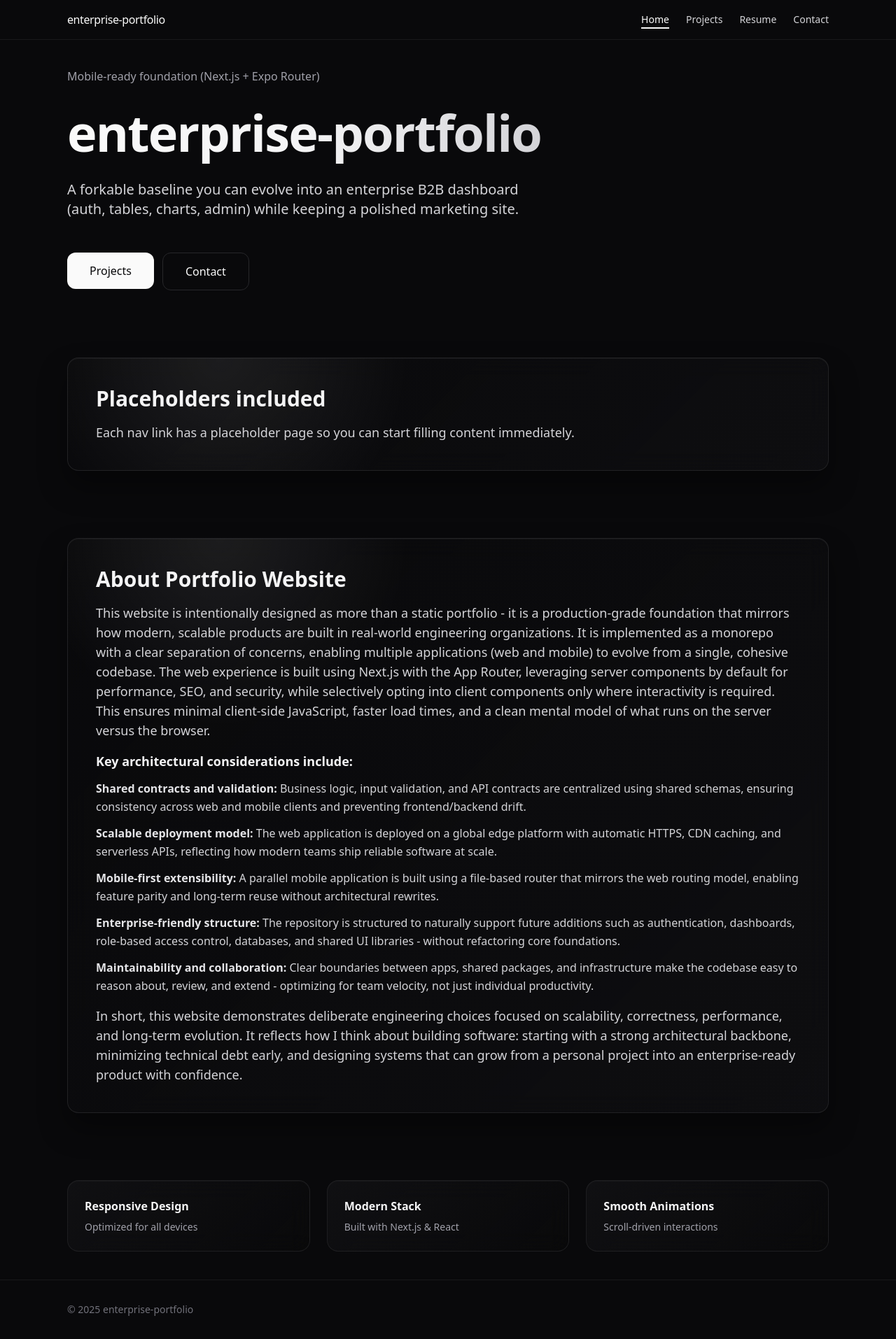
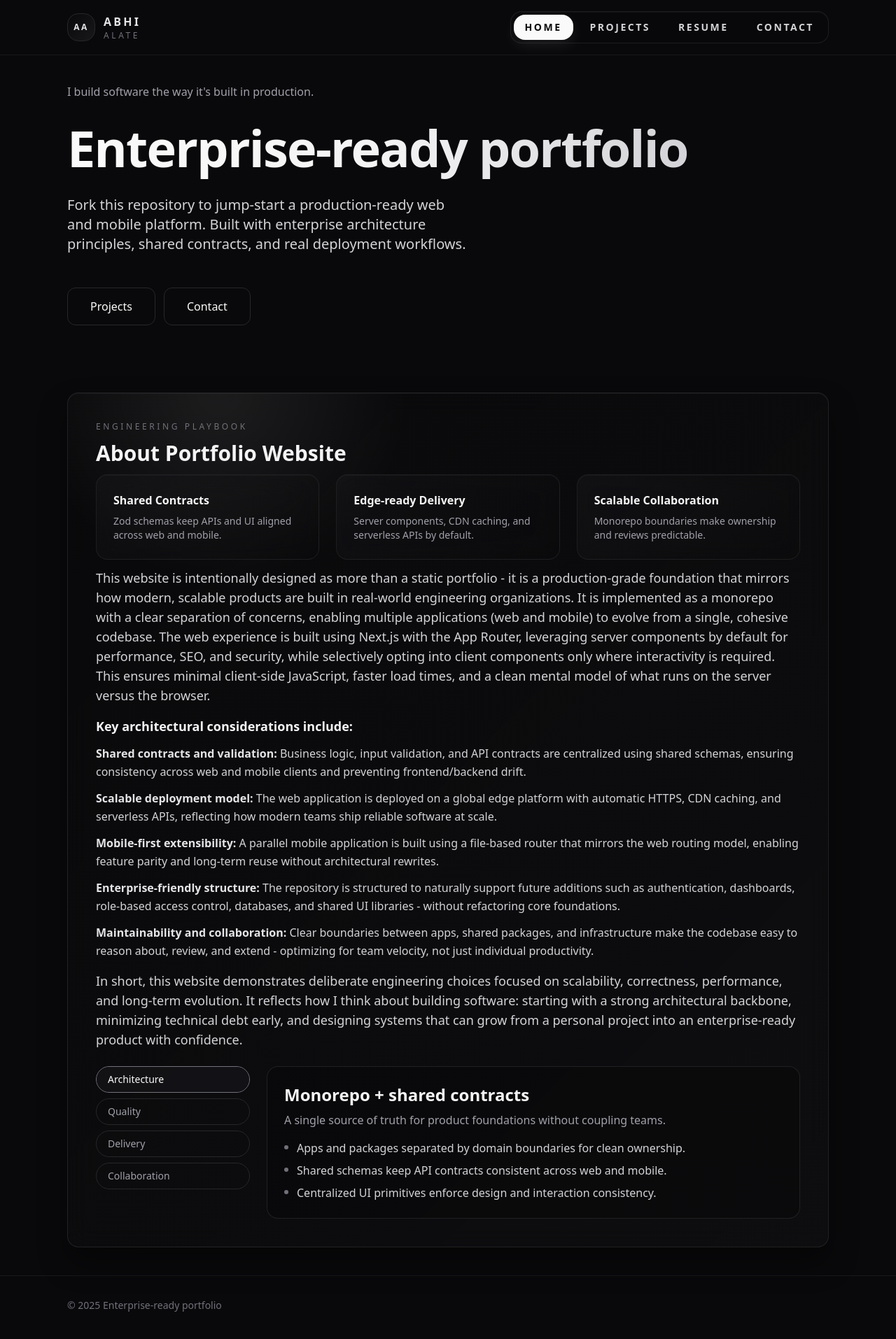
Before and after one commit to AbhishekAlate/enterprise-portfolio, a Next.js app in the folder apps/web/: page / in a window 1280 px wide. Shown: the whole page at 70% size. Built offline with nearby package versions, Linux system fonts and the light colour scheme.

Commit message:
Adding embedded content, favicon, rehauling navbar UI to be mobile friendly.

```diff
--- a/apps/web/src/app/page.tsx
+++ b/apps/web/src/app/page.tsx
@@ -1,7 +1,8 @@
 "use client";
 
-import { motion } from "framer-motion";
+import { AnimatePresence, motion } from "framer-motion";
 import Link from "next/link";
+import { useState } from "react";
 import ScrollReveal from "@/components/ScrollReveal";
 import FadeIn from "@/components/FadeIn";
 import StaggerChildren from "@/components/StaggerChildren";
@@ -9,28 +10,78 @@ import StaggerItem from "@/components/StaggerItem";
 import { MotionCard } from "@/components/ui/Card";
 
 export default function HomePage() {
+  const playbookTabs = [
+    {
+      id: "architecture",
+      label: "Architecture",
+      title: "Monorepo + shared contracts",
+      description: "A single source of truth for product foundations without coupling teams.",
+      bullets: [
+        "Apps and packages separated by domain boundaries for clean ownership.",
+        "Shared schemas keep API contracts consistent across web and mobile.",
+        "Centralized UI primitives enforce design and interaction consistency.",
+      ],
+    },
+    {
+      id: "quality",
+      label: "Quality",
+      title: "Release-ready quality gates",
+      description: "Automation-first reliability that scales with product complexity.",
+      bullets: [
+        "Schema validation on inputs reduces production regressions.",
+        "Type-safe contracts keep compile-time checks on critical paths.",
+        "A testable module layout enables fast, targeted coverage growth.",
+      ],
+    },
+    {
+      id: "delivery",
+      label: "Delivery",
+      title: "Modern deployment model",
+      description: "Built for fast, safe delivery with edge-friendly infrastructure.",
+      bullets: [
+        "Server-rendered defaults for speed, SEO, and minimal client JS.",
+        "Serverless APIs designed for global scale and reliability.",
+        "Observability-friendly boundaries for monitoring and rollback.",
+      ],
+    },
+    {
+      id: "collaboration",
+      label: "Collaboration",
+      title: "Team-scale maintainability",
+      description: "A structure that keeps teams moving without losing quality.",
+      bullets: [
+        "Clear boundaries between apps, packages, and infrastructure.",
+        "Shared linting, type checks, and conventions keep reviews tight.",
+        "Documentation-ready organization for onboarding and handoff.",
+      ],
+    },
+  ];
+
+  const [activeTabId, setActiveTabId] = useState(playbookTabs[0].id);
+  const activeTab = playbookTabs.find((tab) => tab.id === activeTabId) ?? playbookTabs[0];
+
   return (
     <div className="space-y-16 sm:space-y-20 lg:space-y-24">
       {/* Hero Section */}
       <section className="space-y-6 sm:space-y-8">
         <ScrollReveal delay={0.1}>
           <p className="text-sm text-zinc-400 sm:text-base">
-            Mobile-ready foundation (Next.js + Expo Router)
+            I build software the way it's built in production.
           </p>
         </ScrollReveal>
 
         <ScrollReveal delay={0.2}>
           <h1 className="text-4xl font-semibold tracking-tight sm:text-5xl md:text-6xl lg:text-7xl">
             <span className="bg-gradient-to-r from-zinc-50 via-zinc-100 to-zinc-300 bg-clip-text text-transparent">
-              enterprise-portfolio
+              Enterprise-ready portfolio
             </span>
           </h1>
         </ScrollReveal>
 
         <ScrollReveal delay={0.3}>
           <p className="max-w-2xl text-lg text-zinc-300 sm:text-xl leading-relaxed text-balance">
-            A forkable baseline you can evolve into an enterprise B2B dashboard (auth, tables,
-            charts, admin) while keeping a polished marketing site.
+            Fork this repository to jump-start a production-ready web and mobile platform.
+            Built with enterprise architecture principles, shared contracts, and real deployment workflows.
           </p>
         </ScrollReveal>
 
@@ -40,7 +91,7 @@ export default function HomePage() {
               <motion.div whileHover={{ scale: 1.05 }} whileTap={{ scale: 0.95 }}>
                 <Link
                   href="/projects"
-                  className="inline-block rounded-lg bg-zinc-50 px-6 py-3 text-sm font-medium text-zinc-950 transition-all hover:bg-zinc-100 hover:shadow-lg hover:shadow-zinc-500/20 sm:px-8 sm:py-3.5 sm:text-base"
+                  className="inline-block rounded-lg border border-zinc-800 px-6 py-3 text-sm font-medium transition-all hover:border-zinc-700 hover:bg-zinc-900/50 sm:px-8 sm:py-3.5 sm:text-base"
                 >
                   Projects
                 </Link>
@@ -62,27 +113,28 @@ export default function HomePage() {
 
       {/* Feature Section */}
       <ScrollReveal delay={0.5} direction="up">
-        <MotionCard
-          whileHover={{ scale: 1.02 }}
-          transition={{ duration: 0.3 }}
-          className="group p-6 sm:p-8 md:p-10"
-        >
-          <div className="absolute inset-0 bg-gradient-to-r from-zinc-800/0 via-zinc-700/0 to-zinc-800/0 opacity-0 transition-opacity group-hover:opacity-100" />
-          <div className="relative">
-            <h2 className="text-xl font-semibold sm:text-2xl md:text-3xl">
-              Placeholders included
-            </h2>
-            <p className="mt-3 text-zinc-300 sm:mt-4 sm:text-lg">
-              Each nav link has a placeholder page so you can start filling content immediately.
-            </p>
-          </div>
-        </MotionCard>
-      </ScrollReveal>
-
-      <ScrollReveal delay={0.55} direction="up">
         <MotionCard className="p-6 sm:p-8 md:p-10">
-          <div className="space-y-4">
-            <h2 className="text-2xl font-semibold sm:text-3xl">About Portfolio Website</h2>
+          <div className="space-y-6">
+            <div className="space-y-3">
+              <p className="text-xs uppercase tracking-[0.3em] text-zinc-500">Engineering Playbook</p>
+              <h2 className="text-2xl font-semibold sm:text-3xl">
+              About Portfolio Website
+              </h2>
+              <div className="grid gap-6 sm:grid-cols-2 lg:grid-cols-3">
+          {[
+            { title: "Shared Contracts", desc: "Zod schemas keep APIs and UI aligned across web and mobile." },
+            { title: "Edge-ready Delivery", desc: "Server components, CDN caching, and serverless APIs by default." },
+            { title: "Scalable Collaboration", desc: "Monorepo boundaries make ownership and reviews predictable." },
+          ].map((item, index) => (
+            <ScrollReveal key={item.title} delay={0.7 + index * 0.1} direction="up">
+              <MotionCard variant="soft" whileHover={{ y: -5 }} className="p-6">
+                <h3 className="font-semibold text-zinc-100">{item.title}</h3>
+                <p className="mt-2 text-sm text-zinc-400">{item.desc}</p>
+              </MotionCard>
+            </ScrollReveal>
+          ))}
+        </div>
+              <div className="space-y-4">
             <p className="text-base text-zinc-300 sm:text-lg">
               This website is intentionally designed as more than a static portfolio - it is a
               production-grade foundation that mirrors how modern, scalable products are built in
@@ -137,26 +189,67 @@ export default function HomePage() {
               an enterprise-ready product with confidence.
             </p>
           </div>
+            </div>
+            <div className="grid gap-6 lg:grid-cols-[minmax(0,220px)_1fr]">
+              <div className="flex gap-2 overflow-auto pb-1 lg:flex-col lg:overflow-visible lg:pb-0">
+                {playbookTabs.map((tab) => {
+                  const isActive = tab.id === activeTabId;
+                  return (
+                    <button
+                      key={tab.id}
+                      type="button"
+                      onClick={() => setActiveTabId(tab.id)}
+                      className={`relative whitespace-nowrap rounded-full border px-4 py-2 text-left text-xs font-medium transition sm:text-sm ${
+                        isActive
+                          ? "border-zinc-500 text-zinc-50"
+                          : "border-zinc-800 text-zinc-400 hover:border-zinc-600 hover:text-zinc-200"
+                      }`}
+                    >
+                      {isActive && (
+                        <motion.span
+                          layoutId="playbook-tab"
+                          className="absolute inset-0 rounded-full bg-zinc-900/60"
+                          transition={{ type: "spring", stiffness: 300, damping: 30 }}
+                        />
+                      )}
+                      <span className="relative z-10">{tab.label}</span>
+                    </button>
+                  );
+                })}
+              </div>
+              <div className="relative overflow-hidden rounded-2xl border border-zinc-800/80 bg-zinc-950/60 p-5 sm:p-6">
+                <AnimatePresence mode="wait">
+                  <motion.div
+                    key={activeTab.id}
+                    initial={{ opacity: 0, y: 12 }}
+                    animate={{ opacity: 1, y: 0 }}
+                    exit={{ opacity: 0, y: -12 }}
+                    transition={{ duration: 0.25, ease: "easeOut" }}
+                    className="space-y-4"
+                  >
+                    <div>
+                      <h3 className="text-xl font-semibold text-zinc-100 sm:text-2xl">
+                        {activeTab.title}
+                      </h3>
+                      <p className="mt-2 text-sm text-zinc-400 sm:text-base">
+                        {activeTab.description}
+                      </p>
+                    </div>
+                    <ul className="space-y-2 text-sm text-zinc-300 sm:text-base">
+                      {activeTab.bullets.map((bullet) => (
+                        <li key={bullet} className="flex items-start gap-3">
+                          <span className="mt-2 h-1.5 w-1.5 shrink-0 rounded-full bg-zinc-500" />
+                          <span>{bullet}</span>
+                        </li>
+                      ))}
+                    </ul>
+                  </motion.div>
+                </AnimatePresence>
+              </div>
+            </div>
+          </div>
         </MotionCard>
       </ScrollReveal>
-
-      {/* Additional visual elements */}
-      <FadeIn delay={0.6}>
-        <div className="grid gap-6 sm:grid-cols-2 lg:grid-cols-3">
-          {[
-            { title: "Responsive Design", desc: "Optimized for all devices" },
-            { title: "Modern Stack", desc: "Built with Next.js & React" },
-            { title: "Smooth Animations", desc: "Scroll-driven interactions" },
-          ].map((item, index) => (
-            <ScrollReveal key={item.title} delay={0.7 + index * 0.1} direction="up">
-              <MotionCard variant="soft" whileHover={{ y: -5 }} className="p-6">
-                <h3 className="font-semibold text-zinc-100">{item.title}</h3>
-                <p className="mt-2 text-sm text-zinc-400">{item.desc}</p>
-              </MotionCard>
-            </ScrollReveal>
-          ))}
-        </div>
-      </FadeIn>
     </div>
   );
 }
--- a/apps/web/src/components/Footer.tsx
+++ b/apps/web/src/components/Footer.tsx
@@ -14,7 +14,7 @@ export default function Footer() {
             viewport={{ once: true }}
             transition={{ duration: 0.6 }}
           >
-            © {new Date().getFullYear()} enterprise-portfolio
+            © {new Date().getFullYear()} Enterprise-ready portfolio
           </motion.p>
         </div>
       </footer>
--- a/apps/web/src/components/Navbar.tsx
+++ b/apps/web/src/components/Navbar.tsx
@@ -1,6 +1,6 @@
 "use client";
 
-import { motion } from "framer-motion";
+import { AnimatePresence, motion } from "framer-motion";
 import Link from "next/link";
 import { usePathname } from "next/navigation";
 import { useState, useEffect } from "react";
@@ -8,6 +8,7 @@ import { useState, useEffect } from "react";
 export default function Navbar() {
   const pathname = usePathname();
   const [scrolled, setScrolled] = useState(false);
+  const [menuOpen, setMenuOpen] = useState(false);
 
   useEffect(() => {
     const handleScroll = () => {
@@ -16,6 +17,10 @@ export default function Navbar() {
     window.addEventListener("scroll", handleScroll);
     return () => window.removeEventListener("scroll", handleScroll);
   }, []);
+
+  useEffect(() => {
+    setMenuOpen(false);
+  }, [pathname]);
 
   const navLinks = [
     { href: "/", label: "Home" },
@@ -29,26 +34,49 @@ export default function Navbar() {
       initial={{ y: -100, opacity: 0 }}
       animate={{ y: 0, opacity: 1 }}
       transition={{ duration: 0.6, ease: "easeOut" }}
-      className={`sticky top-0 z-50 border-b transition-all duration-300 ${
+      className={`sticky top-0 z-50 transition-all duration-300 ${
         scrolled
-          ? "border-zinc-800/50 bg-zinc-950/80 backdrop-blur-xl"
-          : "border-zinc-900 bg-zinc-950"
+          ? "border-b border-zinc-800/60 bg-zinc-950/85 shadow-[0_20px_60px_rgba(0,0,0,0.45)] backdrop-blur-2xl"
+          : "border-b border-zinc-900 bg-zinc-950"
       }`}
     >
-      <div className="mx-auto flex max-w-6xl items-center justify-between px-4 py-4 sm:px-6 lg:px-8">
-        <Link
-          href="/"
-          className="font-medium tracking-tight transition-colors hover:text-zinc-100"
+      <div className="mx-auto max-w-6xl px-4 py-4 sm:px-6 lg:px-8">
+        <div className="flex items-center justify-between gap-4">
+          <Link href="/" className="group flex items-center gap-3">
+            <motion.span
+              whileHover={{ scale: 1.03 }}
+              whileTap={{ scale: 0.98 }}
+              className="flex h-10 w-10 items-center justify-center rounded-2xl border border-zinc-800 bg-gradient-to-br from-zinc-950 to-zinc-900 text-xs font-semibold uppercase tracking-[0.2em] text-zinc-200 transition group-hover:border-zinc-600"
             >
-          <motion.span
-            whileHover={{ scale: 1.05 }}
-            whileTap={{ scale: 0.95 }}
-            className="block"
+              AA
+            </motion.span>
+            <div className="flex flex-col leading-none">
+              <span className="text-sm uppercase font-semibold tracking-[0.2em] text-zinc-200 transition group-hover:text-zinc-50 sm:text-base">
+                Abhi
+              </span>
+              <span className="text-xs uppercase tracking-[0.3em] text-zinc-500">
+                Alate
+              </span>
+            </div>
+          </Link>
+
+          <button
+            type="button"
+            onClick={() => setMenuOpen((open) => !open)}
+            aria-label="Toggle navigation"
+            aria-expanded={menuOpen}
+            className="flex items-center gap-3 rounded-2xl border border-zinc-800/70 bg-zinc-950/60 px-3 py-2 text-xs font-semibold uppercase tracking-[0.18em] text-zinc-200 transition hover:border-zinc-600 sm:hidden"
           >
-            enterprise-portfolio
-          </motion.span>
-        </Link>
-        <nav className="flex gap-4 text-sm sm:gap-6">
+            Menu
+            <span className="flex flex-col gap-1">
+              <span className={`h-0.5 w-5 bg-zinc-200 transition ${menuOpen ? "translate-y-1.5 rotate-45" : ""}`} />
+              <span className={`h-0.5 w-5 bg-zinc-200 transition ${menuOpen ? "opacity-0" : ""}`} />
+              <span className={`h-0.5 w-5 bg-zinc-200 transition ${menuOpen ? "-translate-y-1.5 -rotate-45" : ""}`} />
+            </span>
+          </button>
+
+          <nav className="hidden sm:block">
+            <div className="flex items-center gap-2 rounded-2xl border border-zinc-800/70 bg-zinc-950/60 p-1 shadow-[inset_0_1px_0_rgba(255,255,255,0.04)]">
               {navLinks.map((link, index) => {
                 const isActive = link.href === "/" ? pathname === "/" : pathname === link.href;
                 return (
@@ -60,27 +88,61 @@ export default function Navbar() {
                   >
                     <Link
                       href={link.href}
-                  className={`relative transition-colors ${
+                      className={`relative isolate flex items-center justify-center rounded-xl px-4 py-2 text-xs font-semibold uppercase tracking-[0.18em] transition sm:text-sm ${
                         isActive
-                      ? "text-zinc-50"
+                          ? "text-zinc-950"
                           : "text-zinc-300 hover:text-zinc-50"
                       }`}
                     >
-                  {link.label}
                       {isActive && (
-                    <motion.div
+                        <motion.span
                           layoutId="activeNav"
-                      className="absolute -bottom-1 left-0 right-0 h-0.5 bg-zinc-50"
-                      initial={false}
-                      transition={{ type: "spring", stiffness: 500, damping: 30 }}
+                          className="absolute inset-0 -z-10 rounded-xl bg-zinc-50 shadow-[0_8px_20px_rgba(255,255,255,0.08)]"
+                          transition={{ type: "spring", stiffness: 400, damping: 30 }}
                         />
                       )}
+                      <span className="relative z-10">{link.label}</span>
                     </Link>
                   </motion.div>
                 );
               })}
+            </div>
           </nav>
         </div>
+      </div>
+
+      <AnimatePresence>
+        {menuOpen && (
+          <motion.div
+            initial={{ height: 0, opacity: 0 }}
+            animate={{ height: "auto", opacity: 1 }}
+            exit={{ height: 0, opacity: 0 }}
+            transition={{ duration: 0.25, ease: "easeOut" }}
+            className="sm:hidden"
+          >
+            <div className="px-4 pb-4 sm:px-6 lg:px-8">
+              <div className="rounded-2xl border border-zinc-800/70 bg-zinc-950/70 p-2 shadow-[inset_0_1px_0_rgba(255,255,255,0.04)]">
+                {navLinks.map((link) => {
+                  const isActive = link.href === "/" ? pathname === "/" : pathname === link.href;
+                  return (
+                    <Link
+                      key={link.href}
+                      href={link.href}
+                      className={`flex items-center justify-between rounded-xl px-4 py-3 text-xs font-semibold uppercase tracking-[0.18em] transition ${
+                        isActive
+                          ? "bg-zinc-50 text-zinc-950"
+                          : "text-zinc-300 hover:bg-zinc-900/60 hover:text-zinc-50"
+                      }`}
+                    >
+                      {link.label}
+                    </Link>
+                  );
+                })}
+              </div>
+            </div>
+          </motion.div>
+        )}
+      </AnimatePresence>
     </motion.header>
   );
 }
```
Also changed, not shown: apps/web/src/app/resume/ResumeClient.tsx (+32 -1 lines), apps/web/src/app/icon.png (added). Lines whose indentation alone changed are shown as unchanged.
